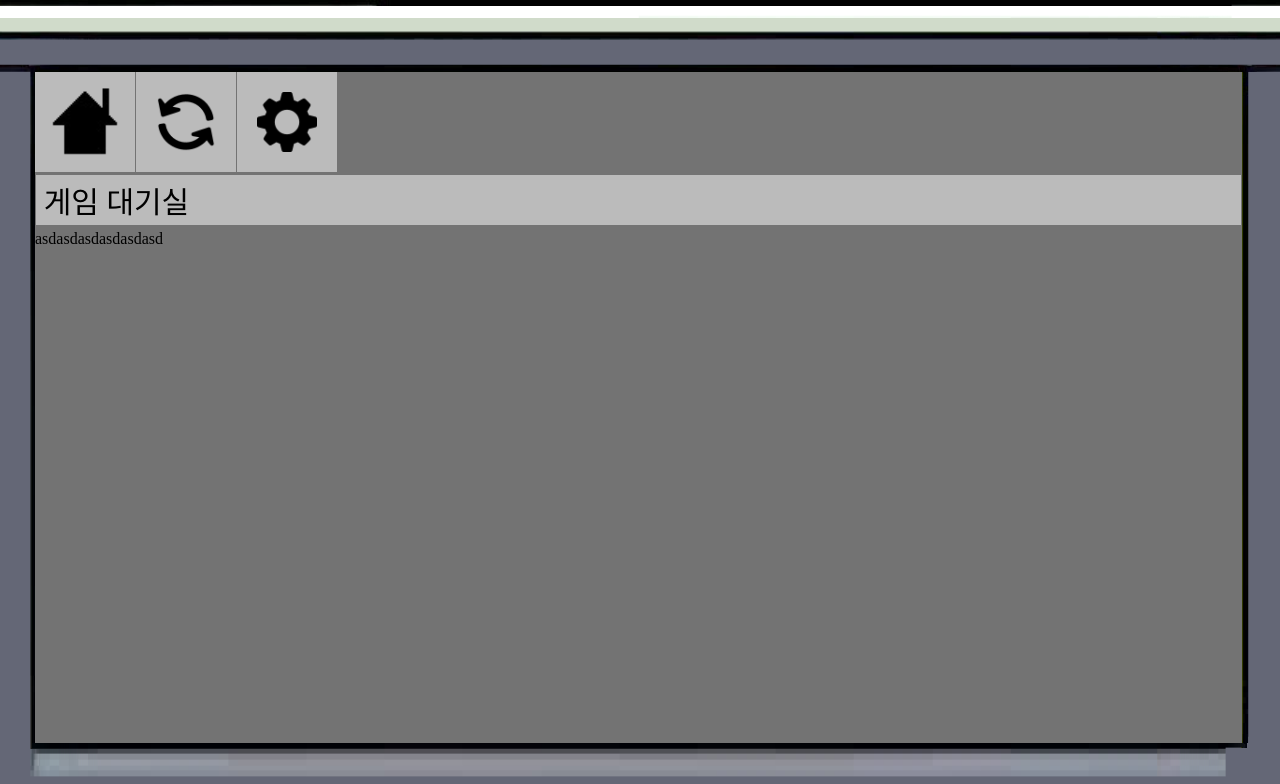
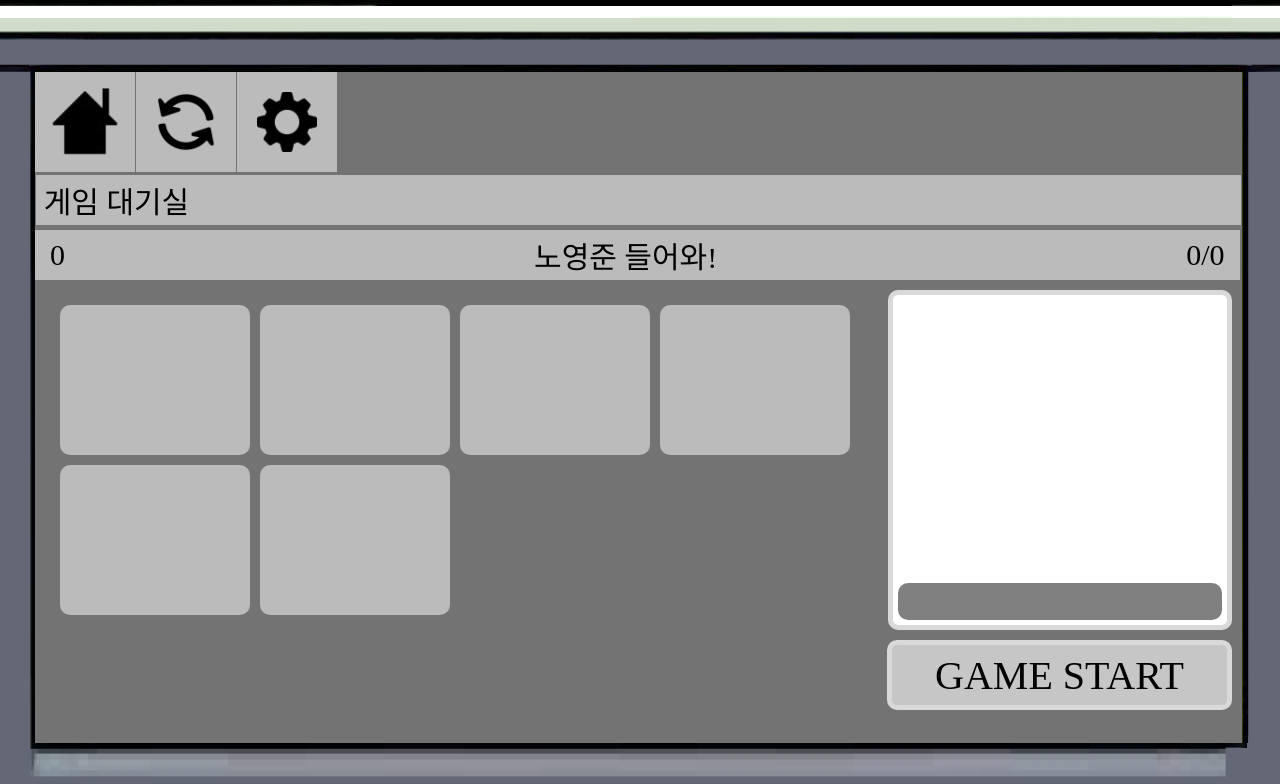
Before and after one commit to God-Game-R4nking/godgame-frontend, a React (Create React App) app: page /room in a window 1280 px wide. Shown: the top 784 px of the page. Built offline with nearby package versions, Linux system fonts and the light colour scheme; a web font is replaced by a local one.

Commit message:
feat: Room 생성 로직 변경

```diff
--- a/src/components/AddRoomModal.jsx
+++ b/src/components/AddRoomModal.jsx
@@ -143,10 +143,8 @@ const AddRoomModal = ({ ButtonStyle, AddRoom }) => {
                                 width={"370px"}
                                 height={"45px"}
                                 onClick={() => {
-                                    console.log(refs[0].current.value); // 여기에서 확인
-                                    AddRoom(refs[0].current.value, refs[1].current.value, refs[2].current.value);
+                                    AddRoom(refs[0].current.value);
                                     setIsOpen(false);
-                                    // TODO : 게임방 생성 로직 구현
                                 }}
                             >
                                 생성하기
--- a/src/components/Button.jsx
+++ b/src/components/Button.jsx
@@ -4,10 +4,11 @@ import styled from "styled-components";
 const ButtonStyleGray = styled.button`
     width: ${(props) => props.width};
     height: ${(props) => props.height};
-    border: 1px solid black;
+    border: ${(props) => props.border || "1px solid black" };
+    border-radius: ${(props) => props.borderRadius};
     background-color: rgb(198, 198, 198);
     font-family: Pixel;
-    font-size: 22px;
+    font-size: ${(props) => props.fontSize || '22px'};
 
     transition: background-color 0.3s, transform 0.1s; /* 애니메이션 효과 추가 */
 
@@ -24,10 +25,11 @@ const ButtonStyleGray = styled.button`
 const ButtonStylePass = styled.button`
     width: ${(props) => props.width};
     height: ${(props) => props.height};
-    border: 1px solid black;
+    border: ${(props) => props.border || "1px solid black" };
+    border-radius: ${(props) => props.borderRadius};
     background-color: rgb(236, 99, 99);
     font-family: Pixel;
-    font-size: 22px;
+    font-size: ${(props) => props.fontSize || '22px'};
 
     transition: background-color 0.3s, transform 0.1s; /* 애니메이션 효과 추가 */
 
@@ -42,7 +44,7 @@ const ButtonStylePass = styled.button`
 `;
 
 const Button = forwardRef((props, ref) => {
-    const { style, tabIndex, width, height, onClick, onKeyDown, children } = props;
+    const { style, tabIndex, width, height, onClick, onKeyDown, children, border, borderRadius, fontSize } = props;
 
     switch (style) {
         case 'gray': {
@@ -53,6 +55,9 @@ const Button = forwardRef((props, ref) => {
                     width={width}
                     height={height}
                     onClick={onClick}
+                    border={border}
+                    borderRadius={borderRadius}
+                    fontSize={fontSize}
                     onKeyDown={onKeyDown}
                 >
                     {children}
--- /dev/null
+++ b/src/components/Chating.jsx
@@ -0,0 +1,49 @@
+import React from "react";
+import styled from "styled-components";
+import LayoutStyle from "./LayoutStyle";
+import Input from "./Input";
+
+export const ScrollDiv = styled.div`
+    overflow-y: auto;
+    margin: 10px;
+    margin-right: 10px;
+    border: solid 5px #D9D9D9;
+    border-radius: 10px;
+    width: 500px;
+    display: flex; /* Flexbox 사용 */
+    flex-direction: column-reverse;
+    align-items: center;
+    background-color: #FFFFFF;
+    &::-webkit-scrollbar {
+        height: 15px;
+    }
+    &::-webkit-scrollbar-thumb {
+        border-radius: 2px;
+        background: #ccc;
+    }
+`;
+
+const Chat = styled.input`
+    width: 320px;
+    height: 30px;
+    margin-bottom: 5px;
+    border-radius: 10px;
+    background-color: #808080;
+`;
+
+const Chating = (props) => {
+    return (
+        <ScrollDiv>
+            <Input
+                width={"320px"}
+                height={"35px"}
+                marginBottom={"5px"}
+                borderRadius={"10px"}
+                backgroundColor={"#808080"}
+                border={"none"}
+            ></Input>
+        </ScrollDiv>
+    );
+};
+
+export default Chating;
--- a/src/components/Input.jsx
+++ b/src/components/Input.jsx
@@ -4,7 +4,10 @@ import styled from "styled-components";
 const InputStyle = styled.input`
     width: ${(props) => props.width};
     height: ${(props) => props.height};
-    border: 4px solid black;
+    margin-bottom: ${(props) => props.marginBottom};
+    border-radius: ${(props) => props.borderRadius};
+    background-color: ${(props) => props.backgroundColor};
+    border: ${(props) => props.border || "4px solid black"};
     font-size: 18px;
     &::placeholder {
         font-size: 13px;
@@ -12,7 +15,7 @@ const InputStyle = styled.input`
 `;
 
 const Input = forwardRef((props, ref) => {
-    const { width, height, type, onKeyDown, min, max, maxLength, onChange, textAlign, placeholder, oninput, value} = props;
+    const { width, height, marginBottom, borderRadius, border, backgroundColor, type, onKeyDown, min, max, maxLength, onChange, textAlign, placeholder, oninput, value} = props;
 
     return (
         <InputStyle
@@ -20,6 +23,10 @@ const Input = forwardRef((props, ref) => {
             type={type}
             width={width}
             height={height}
+            marginBottom={marginBottom}
+            border={border}
+            borderRadius={borderRadius}
+            backgroundColor={backgroundColor}
             textAlign={textAlign}
             maxLength={maxLength}
             placeholder={placeholder}
--- a/src/components/LayoutStyle.jsx
+++ b/src/components/LayoutStyle.jsx
@@ -7,10 +7,14 @@ const StyledDiv = styled.div`
     align-items: ${(props) => props.$alignItems};
     justify-content: ${(props) => props.$justifyContent};
     margin-bottom: ${(props) => props.$marginBottom};
+    margin-right: ${(props) => props.$marginRight};
+    position: ${(props) => props.$position};
+    left: ${(props) => props.$left};
+    right: ${(props) => props.$right};
 `;
 
 const LayoutStyle = (props) => {
-    const { display, flexDirection, alignItems, justifyContent, children, marginBottom } = props;
+    const { display, flexDirection, alignItems, justifyContent, children, marginRight, marginBottom, position, left, right } = props;
 
     return (
         <StyledDiv
@@ -19,6 +23,10 @@ const LayoutStyle = (props) => {
             $alignItems={alignItems}
             $justifyContent={justifyContent}
             $marginBottom={marginBottom}
+            $marginRight={marginRight}
+            $position={position}
+            $left={left}
+            $right={right}
         >
             {children}
         </StyledDiv>
--- /dev/null
+++ b/src/components/UserProfileInRoom.jsx
@@ -0,0 +1,22 @@
+import React from "react";
+import styled from "styled-components";
+
+const Wrap = styled.div`
+    display: flex;
+    flex-direction: column;
+    width: 190px;
+    height: 150px;
+    background-color: #BBBBBB;
+    border-radius: 10px;
+    margin: 5px; /* 간격을 주기 위한 마진 */
+    box-sizing: border-box; /* padding과 border를 포함하여 계산 */
+`;
+
+const UserProfileInRoom = () => {
+
+    return (
+        <Wrap></Wrap>
+    );
+}
+
+export default UserProfileInRoom;
--- a/src/pages/GameBoyPage.jsx
+++ b/src/pages/GameBoyPage.jsx
@@ -157,6 +157,7 @@ const GameBoyPage = () => {
             gameboyRef.current.focus();
         }
         console.log("scene : " + scene);
+        console.log(process.env.REACT_APP_BACKEND_URL);
     }, [scene]);
 
     useEffect(() => {
--- a/src/pages/LobbyPage.jsx
+++ b/src/pages/LobbyPage.jsx
@@ -7,6 +7,7 @@ import MyProfie from "../components/MyProfile";
 import { Content3 } from "../components/Texts";
 import AddRoomModal from "../components/AddRoomModal";
 import { useNavigate } from "react-router-dom";
+import { createGame } from "../services/Game";
 
 export const ScrollDiv = styled.div`
   overflow-y: auto;
@@ -56,7 +57,7 @@ export const Title = styled.div`
     overflow: hidden;
     text-overflow: ellipsis;
     white-space: nowrap;
-    word-break:break-all
+    word-break:break-all;
 `;
 
 export const GameMode = styled.div`
@@ -107,24 +108,66 @@ export const Status = styled.div`
     justify-content: center;
 `;
 
+const FriendListTitle = styled.div`
+    width: 300px;
+    height: 45px;
+    border-radius: 10px;
+    margin: 0 auto;
+    background-color: #D9D9D9;
+    display: flex;
+    flex-direction: column;
+    justify-content: center;
+    margin-top: 5px;
+    font-size: 20px;
+`;
+
+const FriendList = styled.div`
+    width: 300px;
+    height: 350px;
+    border-radius: 10px;
+    margin: 0 auto;
+    background-color: #D9D9D9;
+    display: flex;
+    flex-direction: column;
+    justify-content: center;
+    margin-top: 5px;
+    font-size: 20px;
+`;
+
 const LobbyPage = () => {
     const [rooms, setRooms] = useState([]);
     const navigate = useNavigate();
+    const response = null;
 
-    const handleJoinRoom = () => {
-        navigate("/room")
+    const handleAddRoom = (title, gameMode) => {
+        // TODO : 방생성 로직 생성
+        response = createGame(title, 1, 1);
+
+        if (response.status === 201) {
+            console.log(response.data);
+            const gameRoomId = response.data.gameRoomId;
+            const gameId = response.data.gameId;
+            const gameRoomName = response.data.gameRoomName;
+            const currentPopulation = response.data.currentPopulation;
+            const maxPopulation = response.data.maxPopulation;
+            const gameRoomStatus = response.data.gameRoomStatus;
+
+            navigate("/room", {
+                gameRoomId, gameId, gameRoomName, currentPopulation, maxPopulation, gameRoomStatus
+            });
         }
 
-    const handleAddRoom = (number, title, gameMode, hostname, headCount, status) => {
-        // TODO : 방생성 로직 생성
-        setRooms((prevRooms) => [...prevRooms,
-            <Room
-            title={title}
-            gameMode={gameMode}
-            headCount={headCount}
-            onClick={handleJoinRoom}
-            />
-            ]);
+        // useEffect 로 설정해야하는 부분.
+        // setRooms((prevRooms) => [...prevRooms,
+        // <Room
+        //     number={number}
+        //     title={title}
+        //     gameMode={gameMode}
+        //     hostname={hostname}
+        //     headCount={headCount | "1/8"}
+        //     status={status}
+        // />
+        // ]);
     };
 
     return (
@@ -141,12 +184,17 @@ const LobbyPage = () => {
                     </LayoutStyle>
                     {rooms}
                 </ScrollDiv>
+                <LayoutStyle display={"flex"} flexDirection={"column"}>
                     <MyProfie>
                         <Content3>zl존법사짱짱</Content3>
                         <Margin value={"5px"} />
                         <Content3>전 적 1승 9패 (10%)</Content3>
                         <Content3>순 위 10등</Content3>
                     </MyProfie>
+                    <FriendListTitle>&nbsp; 👥 친구 목록</FriendListTitle>
+                    <FriendList></FriendList>
+                </LayoutStyle>
+
             </LayoutStyle>
         </HomeUI>
     );
--- a/src/pages/RoomPage.jsx
+++ b/src/pages/RoomPage.jsx
@@ -1,22 +1,64 @@
-import React from "react";
+import React, { useEffect } from "react";
 import styled from "styled-components";
 import HomeUI from "../components/HomeUI";
+import { useLocation } from "react-router-dom";
+import UserProfileInRoom from "../components/UserProfileInRoom";
+import LayoutStyle from "../components/LayoutStyle";
+import Chating from "../components/Chating";
+import Button from "../components/Button";
 
 const InfoBar = styled.div`
+    background-color: #BBBBBB;
+    width: 99.8%;
+    height: 50px;
     display: flex;
     flex-direction: row;
+    justify-content: space-between;
+    align-items: center;
+    font-size: 30px;
+`;
+
+const UserList = styled.div`
+    display: flex;
+    padding: 20px;
+    flex-wrap: wrap; /* 자식 요소가 넘칠 경우 다음 줄로 감싸기 */
 `;
 
 const RoomPage = () => {
+    const location = useLocation();
+    const state = location.state;
+
+    const gameRoomId = state?.gameRoomId | 0;
+    const gameId = state?.gameId;
+    const gameRoomName = state?.gameRoomName === "" ? "sad" : "노영준 들어와!";
+    const currentPopulation = state?.currentPopulation | 0;
+    const maxPopulation = state?.maxPopulation | 0;
+    const gameRoomState = state?.gameRoomState;
+
     return (
         <HomeUI navMode={"room"}>
             <InfoBar>
-                <div>asdasd</div>
-                <div>asdasd</div>
-                <div>asdasd</div>
+                <div>&nbsp;&nbsp;{gameRoomId}</div>
+                <div>{gameRoomName}</div>
+                <div>{currentPopulation + "/" + maxPopulation}&nbsp;&nbsp;</div>
             </InfoBar>
+            <LayoutStyle display={"flex"} flexDirection={"column"} width={"100%"} height={"100%"}>
+                <LayoutStyle display={"flex"} flexDirection={"row"}>
+                    <UserList>
+                        <UserProfileInRoom></UserProfileInRoom>
+                        <UserProfileInRoom></UserProfileInRoom>
+                        <UserProfileInRoom></UserProfileInRoom>
+                        <UserProfileInRoom></UserProfileInRoom>
+                        <UserProfileInRoom></UserProfileInRoom>
+                        <UserProfileInRoom></UserProfileInRoom>
+                    </UserList>
+                    <Chating></Chating>
+                </LayoutStyle>
+                <LayoutStyle display={"flex"} flexDirection={"row"} justifyContent={"right"} marginRight={"10px"}>
+                    <Button style="gray" width={"345px"} height={"70px"} border={"solid 5px #D9D9D9"} borderRadius={"10px"} fontSize={"40px"}>GAME START</Button>
+                </LayoutStyle>
+            </LayoutStyle>
         </HomeUI>
     );
 };
-
 export default RoomPage;
--- /dev/null
+++ b/src/services/Game.jsx
@@ -0,0 +1,14 @@
+import axios from 'axios';
+
+// 회원가입 요청 함수
+export const createGame = async (requestBody) => {
+    const {gameRoomName, memberId, gameId} = requestBody;
+    const based_url = process.env.REACT_APP_BACKEND_URL;
+    const response = await axios.post(based_url + 'game-rooms', gameRoomName, memberId, gameId, {
+        headers: {
+            'Content-Type': 'application/json',
+        },
+    });
+
+    return response;  // 성공 시 서버에서 받은 데이터를 반환
+};
```
Also changed, not shown: src/components/GameBoyScenes.jsx (+15 -21 lines), src/components/Room.jsx (+11 -2 lines). Lines whose indentation alone changed are shown as unchanged.
